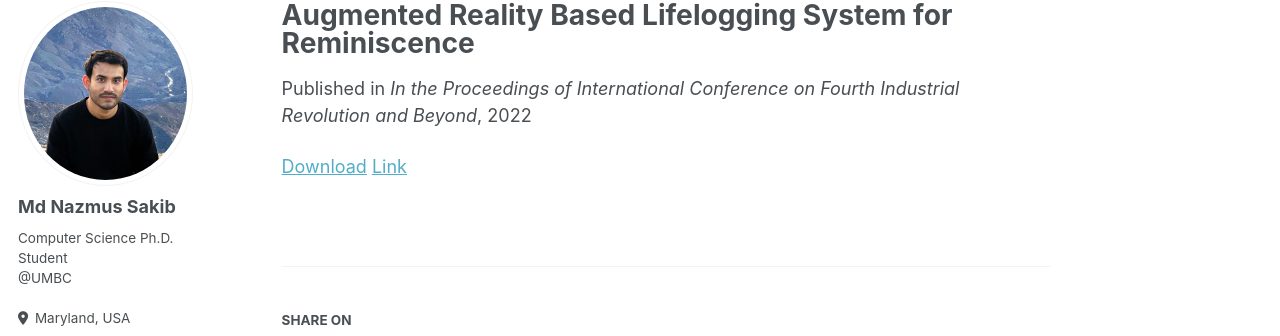
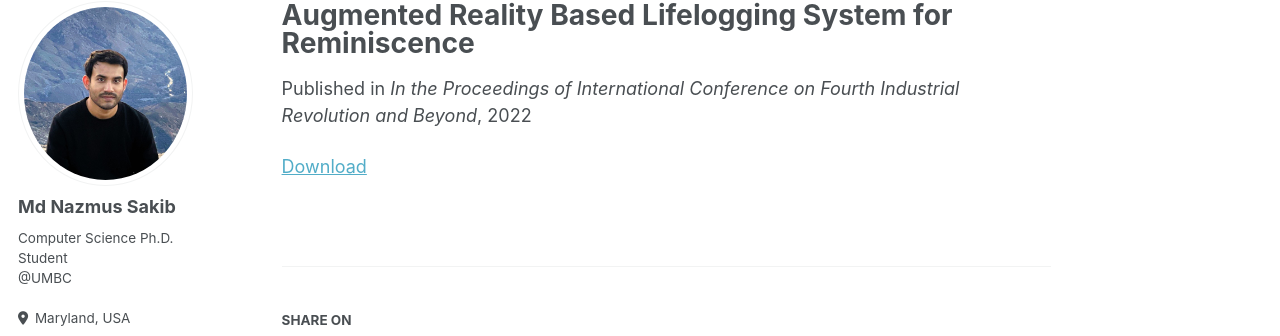
Before and after one commit to mnazmussakib/mnazmussakib.github.io, a Jekyll site: the page built from _publications/2009-10-01-paper-title-number-1.md, in a window 1280 px wide. Shown: the part 85-421 px from the top of the page. Built offline with Jekyll 4.4.1, drawn with Linux system fonts in a browser that asks for light colours; some web fonts are replaced.

Commit message:
final change

```diff
--- a/_publications/2009-10-01-paper-title-number-1.md
+++ b/_publications/2009-10-01-paper-title-number-1.md
@@ -8,4 +8,4 @@ venue: "In the Proceedings of International Conference on Fourth Industrial Revo
 citation: "Md Nazmus Sakib, Mehrab Mustafy Rahman, Hasan Mahmud, Md Kamrul Hasan. 'AR Based Life-logging System for Reminiscence.' In the Proceedings of International Conference on Fourth Industrial Revolution and Beyond 2021."
 ---
 
-[Download](http:/mnazmussakib.github.io/files/AR_Paper.pdf)    [Link](https://link.springer.com/chapter/10.1007/978-981-19-2445-3_34)
+[Download](http:/mnazmussakib.github.io/files/AR_Paper.pdf)
```
